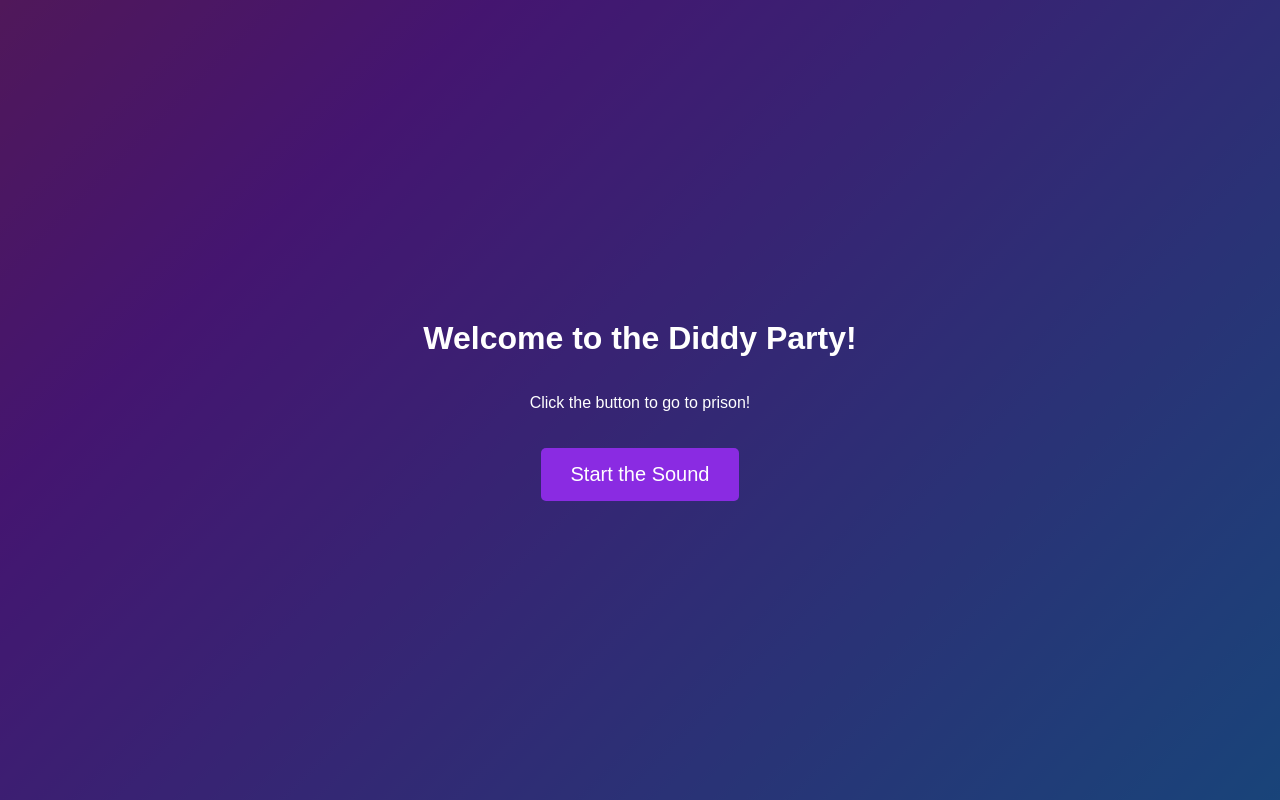
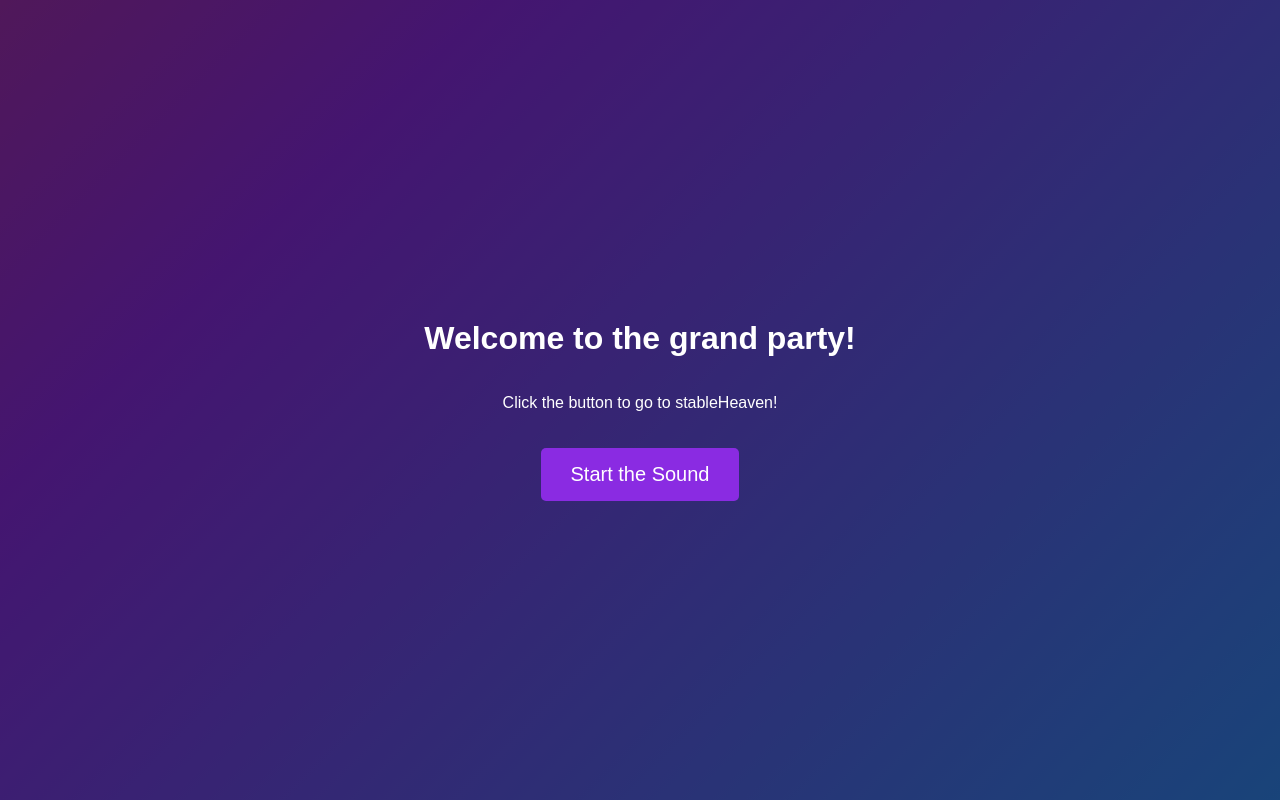
Before and after one commit to InvisibleMurder/disco, a plain HTML site: page index.html in a window 1280 px wide. Drawn offline with Linux system fonts and the light colour scheme.

Commit message:
index.html

```diff
--- a/index.html
+++ b/index.html
@@ -8,12 +8,13 @@
 </head>
 <body>
     <div class="content">
-        <h1>Welcome to the Diddy Party!</h1>
-        <p>Click the button to go to prison!</p>
+        <h1>Welcome to the grand party!</h1>
+        <p>Click the button to go to stableHeaven!</p>
         <button id="startButton">Start the Sound</button>
     </div>
 
     <audio id="sirenSound" src="sirenSound.mp3" preload="auto" loop></audio>
     <script src="script.js"></script>
 </body>
+
 </html>
```
